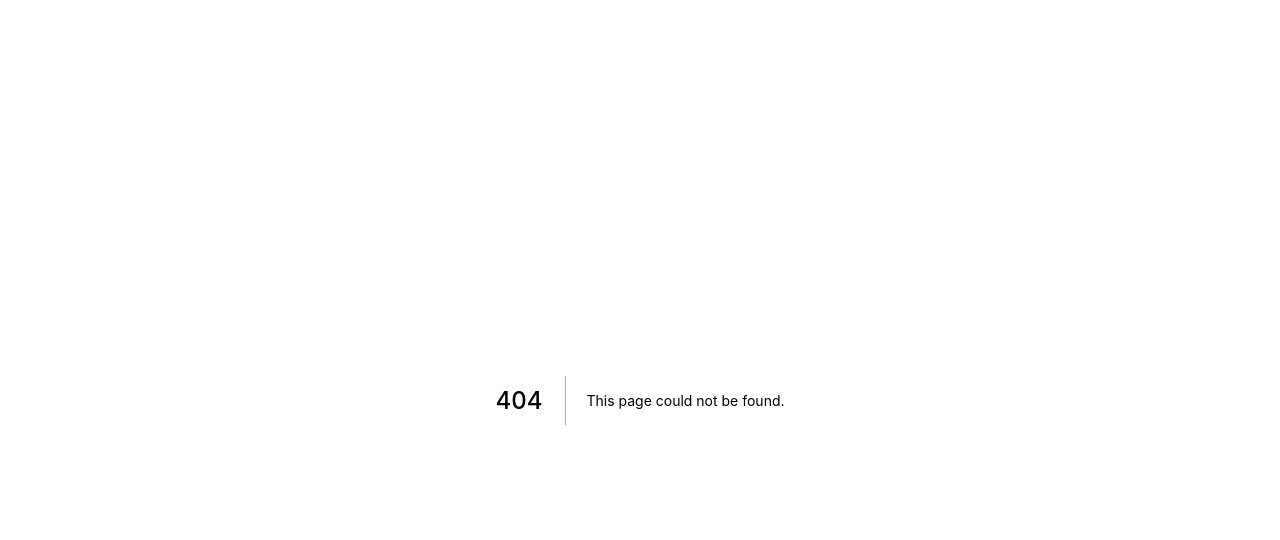
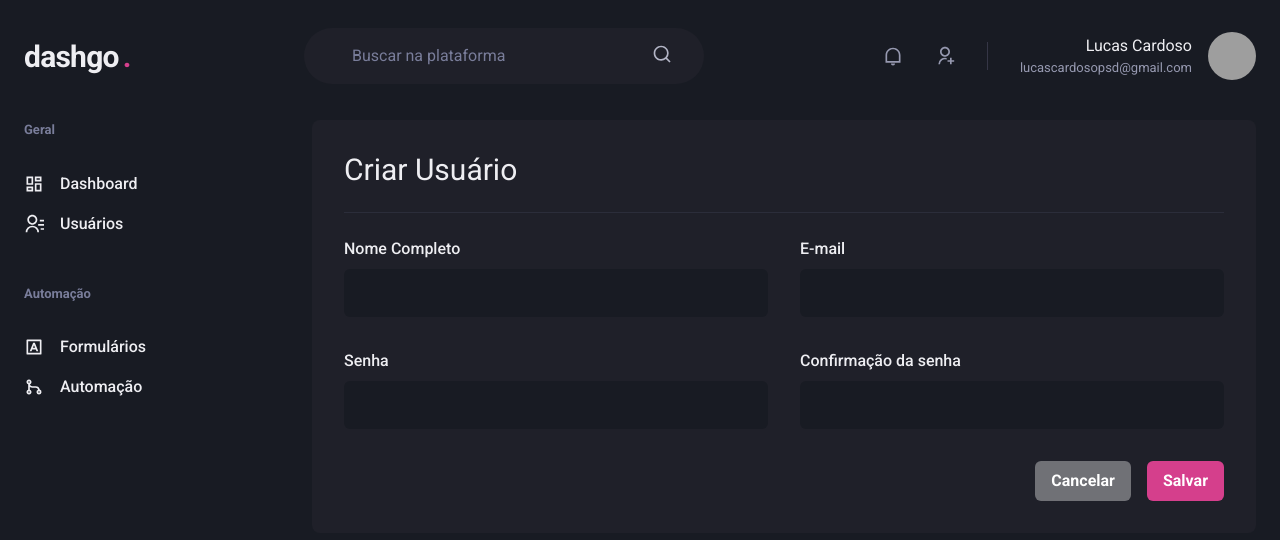
Before and after one commit to lcpsd/Dashgo, a Next.js app: page /users/create in a window 1280 px wide. Before the commit this address had no page. Shown: the top 540 px of the page. Built offline with nearby package versions, Linux system fonts and the light colour scheme; grey boxes are pictures that could not be loaded.

Commit message:
create user styles

```diff
--- /dev/null
+++ b/src/pages/users/create.tsx
@@ -0,0 +1,43 @@
+import { Box, Button, Divider, Flex, Heading, HStack, SimpleGrid, VStack } from "@chakra-ui/react";
+import { Input } from "../../components/form/input";
+import { Header } from "../../components/Header";
+import { Sidebar } from "../../components/Sidebar";
+
+export default function UsersList(){
+
+    return(
+        <Box>
+            <Header/>
+            <Flex w="100%" my="6" maxW={1480} mx="auto" px="6">
+                <Sidebar/>
+                <Box flex="1" borderRadius={8} bg="gray.800" p="8">
+                    <Heading size="lg" fontWeight="normal">
+                        Criar Usuário
+                    </Heading>
+
+                    <Divider my="6" borderColor="gray.700"/>
+
+                    <VStack spacing="8">
+                        <SimpleGrid minChildWidth={240} spacing="8" w="100%">
+                            <Input name="name" label="Nome Completo"/>
+                            <Input name="email" label="E-mail" type="email"/>
+                        </SimpleGrid>
+
+                        <SimpleGrid minChildWidth={240} spacing="8" w="100%">
+                            <Input name="password" type="password" label="Senha"/>
+                            <Input name="password_confirmation" label="Confirmação da senha" type="password"/>
+                        </SimpleGrid>
+
+                    </VStack>
+
+                    <Flex mt="8" justify="flex-end">
+                        <HStack spacing="4">
+                            <Button colorScheme="whiteAlpha">Cancelar</Button>
+                            <Button colorScheme="pink">Salvar</Button>
+                        </HStack>
+                    </Flex>
+                </Box>
+            </Flex>
+        </Box>
+    )
+}
--- a/src/pages/users/index.tsx
+++ b/src/pages/users/index.tsx
@@ -6,8 +6,6 @@
 import { Sidebar } from "../../components/Sidebar";
 
 export default function UsersList(){
-
-    const [showEdit, setShowEdit] = useState(false)
 
     return(
         <Box>
@@ -65,7 +63,6 @@
 
                                 <Td>
 
-                                    {
                                     showEdit &&
                                     <Button
                                     as="a"
@@ -75,7 +72,6 @@
                                     >
                                         Editar
                                     </Button>
-                                    }
                                 </Td>
                             </Tr>
                         </Tbody>
```
Lines whose indentation alone changed are shown as unchanged.
